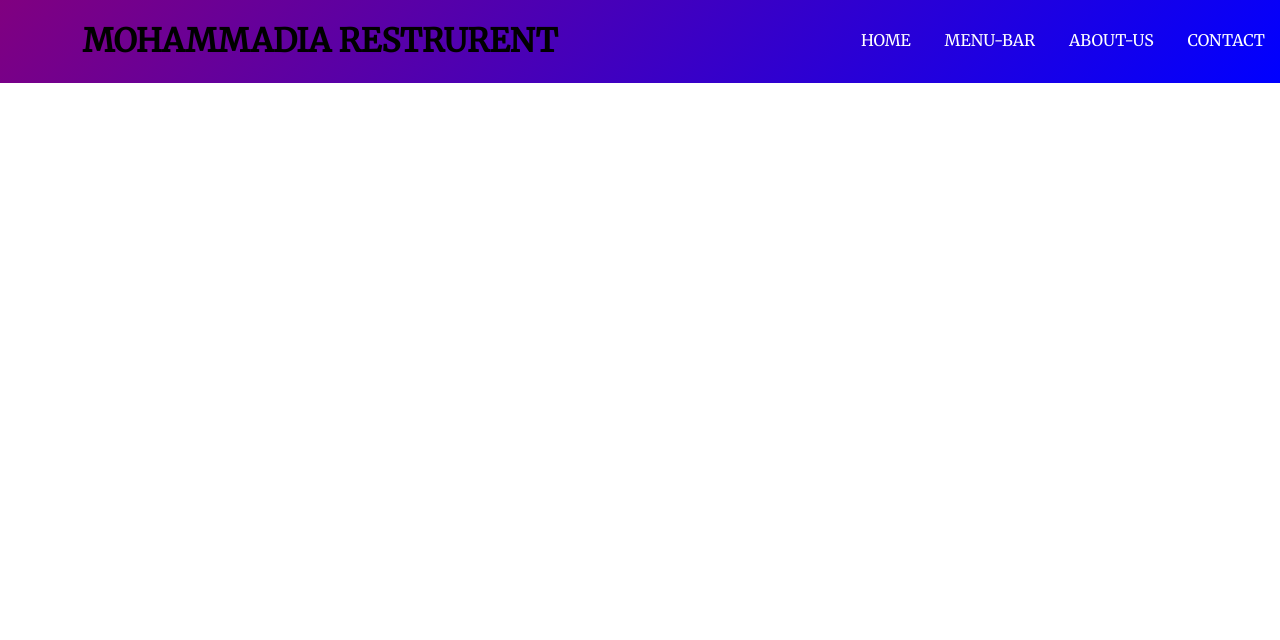
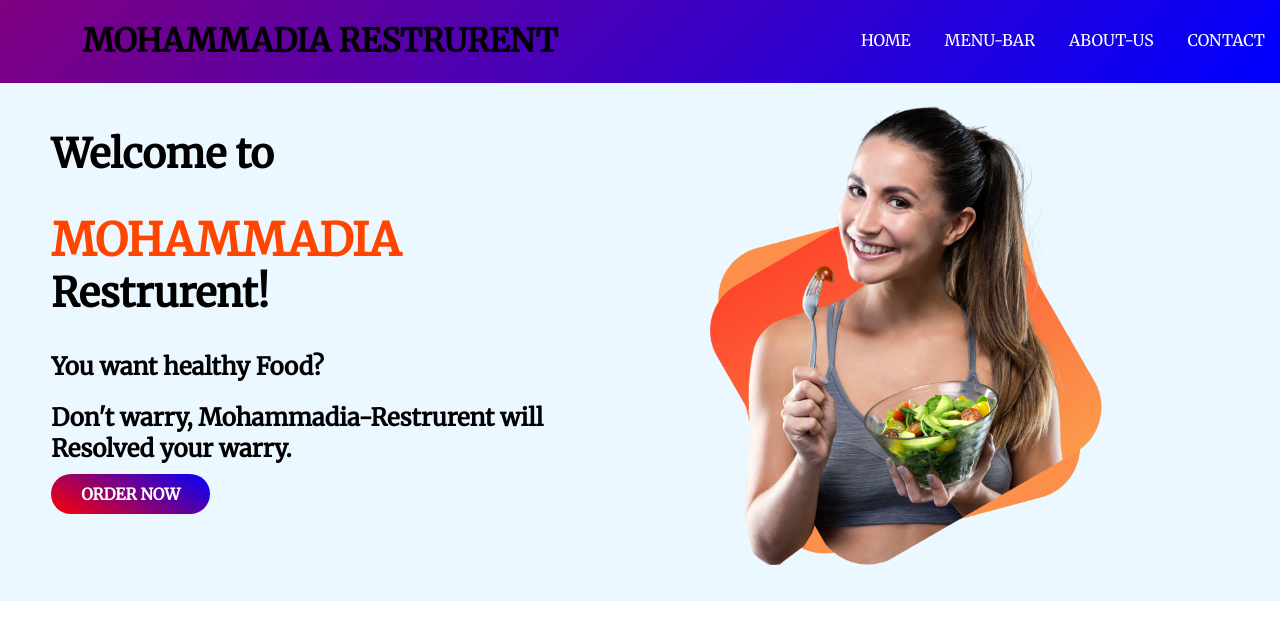
Before and after one commit to MdMeherajHossen1/Mohammadia-Restrurent, a plain HTML site: page index.html in a window 1280 px wide. Drawn offline with Linux system fonts and the light colour scheme.

Commit message:
profile completed

```diff
--- a/index.html
+++ b/index.html
@@ -28,6 +28,22 @@
         </div>
     </header>
     <!-- nav bar ends here -->
+
+    <!-- profile starts from here -->
+    <section>
+        <div class="half-width">
+            <h1>Welcome to </h1>
+            <h1><span>MOHAMMADIA</span> Restrurent!</h1>
+            <h2>You want healthy Food? </h2>
+            <h2>Don't warry, Mohammadia-Restrurent will Resolved your warry.</h2>
+            <a class="btn" href="#">ORDER NOW</a>
+        </div>
+        <div class="half-width">
+            <img src="images/Group 8425.png" alt="images of a lady">
+        </div>
+    </section>
+
+    <!-- profile ends here -->
 </body>
 
 </html>
--- a/style.css
+++ b/style.css
@@ -27,3 +27,35 @@ header{
     text-decoration: underline;
     color: black;
 }
+/* nav bar ends here */
+section{
+    display: flex;
+    background-image: url(images/Frame\ 57.jpg);
+    background-position: 100%;
+
+}
+.half-width{
+    width: 50%;
+    padding: 1% 4%;
+
+}
+.half-width img{
+    width: 80%;
+}
+span{
+    color: orangered;
+    font-size: 45px;
+}
+.half-width h1{
+   font-size: 40px;
+}
+.btn{
+    padding: 10px 30px;
+    background-image: linear-gradient(30deg, red, blue);
+    border-radius: 21px;
+    text-decoration: none;
+    color: white;
+    font-weight: 800;
+    margin-top: 20px;
+
+}
```
